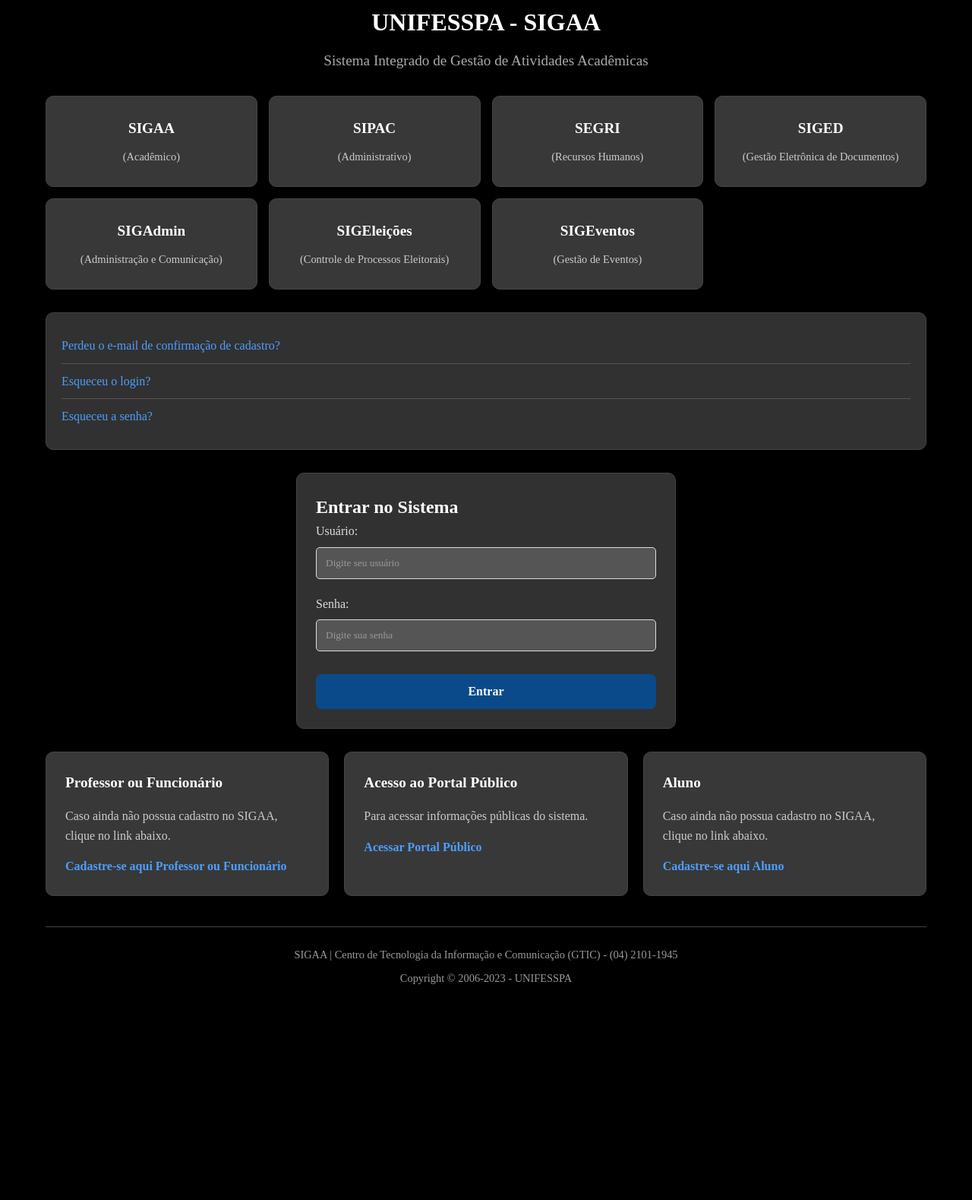
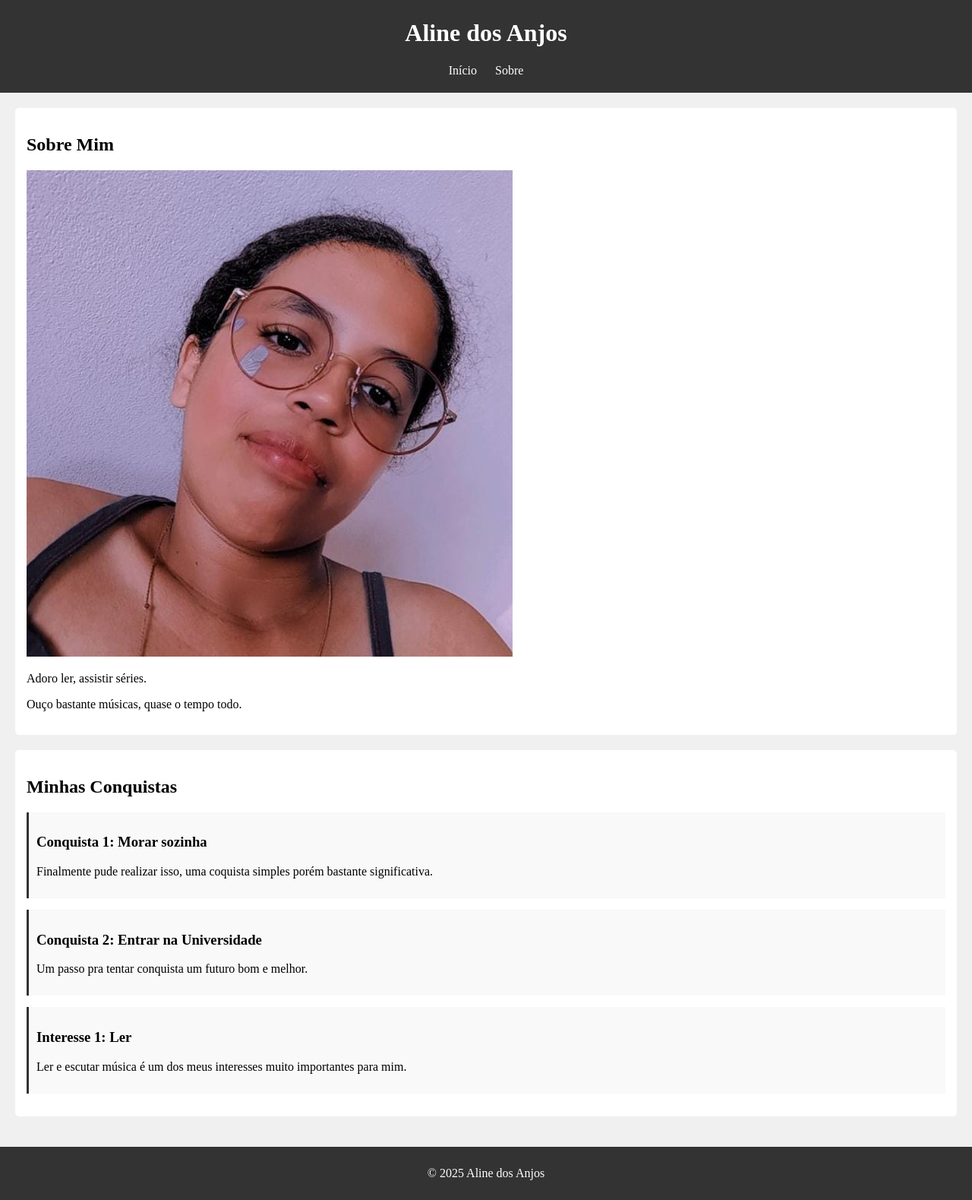
Before and after one commit to Aline-dos-Anjos/OFICINA-DE-DESENVOLVIMENTO-WEB, a plain HTML site: page index.html in a window 1280 px wide. Shown: the part 16-1595 px from the top of the page at 76% size. Before the commit the page ends 1368 px from the top, so only its background shows below. Drawn offline with Linux system fonts and the light colour scheme.

Commit message:
index.html, style.css, foto-perfil aula 02

```diff
--- a/index.html
+++ b/index.html
@@ -2,93 +2,60 @@
 <html lang="pt-BR">
 <head>
     <meta charset="UTF-8">
-    <meta name="viewport" content="width=device-width, initial-scale=1.0">
-    <title>UNIFESSPA - SIGAA</title>
+    <title>Meu Perfil</title>
     <link rel="stylesheet" href="style.css">
 </head>
 <body>
-    <div class="container">
-        <header>
-            <h1>UNIFESSPA - SIGAA</h1>
-            <h2>Sistema Integrado de Gestão de Atividades Acadêmicas</h2>
-        </header>
+    <header>
+        <h1>Aline dos Anjos</h1>
+        <nav>
+            <a href="#">Início</a>
+            <a href="#">Sobre</a>
+        </nav>
+    </header>
 
-<div class="systems-grid">
-    <div class="system-box">
-        <div class="system-name">SIGAA</div>
-        <div class="system-description">(Acadêmico)</div>
+    <main>
+        <section>
+            <h2>Sobre Mim</h2>
+            <img src="foto-perfil.jpg.jpeg" alt="Foto de Aline dos Anjos sorriso simples e de óculos">
+            <p>Adoro ler, assistir séries.</p>
+            <p>Ouço bastante músicas, quase o tempo todo.</p>
+        </section>
+
+        <section>
+            <h2>Minhas Conquistas</h2>
+
+            <article>
+                <h3>Conquista 1: Morar sozinha</h3>
+                <p>Finalmente pude realizar isso, uma coquista simples porém bastante significativa.</p>
+            </article>
+
+            <article>
+                <h3>Conquista 2: Entrar na Universidade</h3>
+                <p>Um passo pra tentar conquista um futuro bom e melhor.</p>
+            </article>
+
+            <article>
+                <h3>Interesse 1: Ler</h3>
+                <p>Ler e escutar música é um dos meus interesses muito importantes para mim.</p>
+            </article>
+        </section>
+    </main>
+
+    <footer>
+        <p>&copy; 2025 Aline dos Anjos</p>
+    </footer>
+
+    <!-- VLibras (código exatamente como no exemplo) -->
+    <div vw class="enabled">
+        <div vw-access-button class="active"></div>
+        <div vw-plugin-wrapper>
+            <div class="vw-plugin-top-wrapper"></div>
+        </div>
     </div>
-    <div class="system-box">
-        <div class="system-name">SIPAC</div>
-        <div class="system-description">(Administrativo)</div>
-    </div>
-    <div class="system-box">
-        <div class="system-name">SEGRI</div>
-        <div class="system-description">(Recursos Humanos)</div>
-    </div>
-    <div class="system-box">
-        <div class="system-name">SIGED</div>
-        <div class="system-description">(Gestão Eletrônica de Documentos)</div>
-    </div>
-    <div class="system-box">
-        <div class="system-name">SIGAdmin</div>
-        <div class="system-description">(Administração e Comunicação)</div>
-    </div>
-    <div class="system-box">
-        <div class="system-name">SIGEleições</div>
-        <div class="system-description">(Controle de Processos Eleitorais)</div>
-    </div>
-    <div class="system-box">
-        <div class="system-name">SIGEventos</div>
-        <div class="system-description">(Gestão de Eventos)</div>
-    </div>
-</div>
-
-        <div class="recovery-box">
-            <div class="recovery-item">Perdeu o e-mail de confirmação de cadastro?</div>
-            <div class="recovery-item">Esqueceu o login?</div>
-            <div class="recovery-item">Esqueceu a senha?</div>
-        </div>
-
-<div class="login-section">
-    <h2>Entrar no Sistema</h2>
-    <form>
-        <div class="form-group">
-            <label for="username">Usuário:</label>
-            <input type="text" id="username" placeholder="Digite seu usuário">
-        </div>
-        <div class="form-group">
-            <label for="password">Senha:</label>
-            <input type="password" id="password" placeholder="Digite sua senha">
-        </div>
-        <button type="submit" class="login-btn">Entrar</button>
-    </form>
-</div>
-
-        <div class="access-grid">
-            <div class="access-box professor-box">
-                <h4>Professor ou Funcionário</h4>
-                <p>Caso ainda não possua cadastro no SIGAA, clique no link abaixo.</p>
-                <a href="#">Cadastre-se aqui Professor ou Funcionário</a>
-            </div>
-
-            <div class="access-box portal-box">
-                <h4>Acesso ao Portal Público</h4>
-                <p>Para acessar informações públicas do sistema.</p>
-                <a href="#">Acessar Portal Público</a>
-            </div>
-
-            <div class="access-box aluno-box">
-                <h4>Aluno</h4>
-                <p>Caso ainda não possua cadastro no SIGAA, clique no link abaixo.</p>
-                <a href="#">Cadastre-se aqui Aluno</a>
-            </div>
-        </div>
-
-        <footer>
-            <p>SIGAA | Centro de Tecnologia da Informação e Comunicação (GTIC) - (04) 2101-1945</p>
-            <p>Copyright © 2006-2023 - UNIFESSPA</p>
-        </footer>
-    </div>
+    <script src="https://vlibras.gov.br/app/vlibras-plugin.js"></script>
+    <script>
+        new window.VLibras.Widget('https://vlibras.gov.br/app');
+    </script>
 </body>
 </html>
--- a/style.css
+++ b/style.css
@@ -1,252 +1,66 @@
-
-* {
+body {
+    background-color: #f0f0f0;
+    font-family: 'Times New Roman', Times, serif, sans-serif;
     margin: 0;
     padding: 0;
-    box-sizing: border-box;
-    font-family:'Times New Roman', Times, serif;
 }
 
-body {
-    background-color: #000;
-    color: #fff;
-    line-height: 1.6;
-    min-height: 100vh;
-    display: flex;
-    justify-content: center;
-    align-items: center;
+header {
+    background-color: #333;
+    color: white;
+    padding: 20px;
+    text-align: center;
 }
 
-.container {
-    width: 100%;
-    max-width: 1200px;
+h1 {
+    color: white;
+}
+
+nav a {
+    color: white;
+    margin: 0 10px;
+    text-decoration: none;
+}
+
+main {
     padding: 20px;
 }
 
-header {
-    text-align: center;
-    margin-bottom: 30px;
+section {
+    margin-bottom: 20px;
+    background-color: white;
+    padding: 15px;
+    border-radius: 5px;
 }
 
-header h1 {
-    font-size: 2rem;
-    color: #fff;
-    margin-bottom: 10px;
-}
-
-header h2 {
-    font-size: 1.2rem;
-    color: #aaa;
-    font-weight: normal;
-}
-
-.systems-grid {
-    display: grid;
-    grid-template-columns: repeat(auto-fit, minmax(250px, 1fr));
-    gap: 15px;
-    margin-bottom: 30px;
-}
-
-.system-box {
-    background-color: rgba(80, 80, 80, 0.7);
-    padding: 15px 20px;
-    border-radius: 10px;
-    text-align: center;
-    backdrop-filter: blur(8px);
-    border: 1px solid #444;
-    transition: transform 0.3s, background-color 0.3s;
-    display: flex;
-    flex-direction: column;
-    justify-content: center;
-    align-items: center;
-    min-height: 120px;
-}
-.system-name {
-    font-size: 1.2rem;
-    font-weight: bold;
-    margin-bottom: 5px;
-    color: #fff;
-}
-
-.system-description {
-    font-size: 0.9rem;
-    color: #ccc;
-    margin-top: 5px;
-}
-
-.system-box:hover {
-    background-color: rgba(100, 100, 100, 0.7);
-    transform: translateY(-3px);
-}
-
-.recovery-box {
-    background-color: rgba(70, 70, 70, 0.7);
-    padding: 20px;
-    border-radius: 10px;
-    margin-bottom: 30px;
-    backdrop-filter: blur(8px);
-    border: 1px solid #444;
-}
-
-.recovery-item {
-    padding: 10px 0;
-    border-bottom: 1px solid #555;
-    color: #4d9eff;
-}
-
-.recovery-item:last-child {
-    border-bottom: none;
-}
-
-.login-section {
-    background-color: rgba(70, 70, 70, 0.7);
-    padding: 25px;
-    border-radius: 10px;
-    margin-bottom: 30px;
-    backdrop-filter: blur(8px);
-    border: 1px solid #444;
-    max-width: 500px;
-    margin-left: auto;
-    margin-right: auto;
-}
-
-.login-section h3 {
-    color: #fff;
-    margin-bottom: 20px;
-    text-align: center;
-    font-size: 1.4rem;
-}
-
-.form-group {
-    margin-bottom: 20px;
-}
-
-.form-group label {
-    display: block;
-    margin-bottom: 8px;
-    color: #ddd;
-    font-weight: 500;
-}
-
-.form-group input {
-    width: 100%;
-    padding: 12px;
-    border: 1px solid #ddd;
-    border-radius: 5px;
-    background-color:#555;
-    color: #333;
-}
-
-.form-group input::placeholder {
-    color: #999;
-    opacity: 1;
-}
-
-.login-btn {
-    width: 100%;
-    padding: 14px;
-    background-color: rgba(0, 80, 160, 0.8);
-    color: white;
-    border: none;
-    border-radius: 8px;
-    font-size: 1rem;
-    font-weight: bold;
-    cursor: pointer;
-    transition: background-color 0.3s;
-    margin-top: 10px;
-}
-
-.login-btn:hover {
-    background-color: rgba(0, 100, 200, 0.9);
-}
-
-.access-grid {
-    display: grid;
-    grid-template-columns: repeat(auto-fit, minmax(300px, 1fr));
-    gap: 20px;
-    margin-bottom: 40px;
-}
-
-.access-box {
-    background-color: rgba(80, 80, 80, 0.7);
-    padding: 25px;
-    border-radius: 10px;
-    backdrop-filter: blur(8px);
-    border: 1px solid #444;
-    transition: transform 0.3s;
-}
-
-.access-box:hover {
-    transform: translateY(-5px);
-}
-
-.access-box h4 {
-    color: #fff;
+article {
     margin-bottom: 15px;
-    font-size: 1.2rem;
-}
-
-.access-box p {
-    color: #ccc;
-    margin-bottom: 15px;
-}
-
-.access-box a {
-    color: #4d9eff;
-    text-decoration: none;
-    font-weight: bold;
-    transition: color 0.3s;
-}
-
-.access-box a:hover {
-    color: #7ab4ff;
-    text-decoration: underline;
+    padding: 10px;
+    background-color: #f9f9f9;
+    border-left: 3px solid #333;
 }
 
 footer {
+    background-color: #333;
+    color: white;
     text-align: center;
-    padding: 25px;
-    color: #999;
-    font-size: 0.9rem;
-    border-top: 1px solid #444;
-    margin-top: 30px;
+    padding: 10px;
 }
 
-footer p {
-    margin-bottom: 8px;
-}
-
-@media (max-width: 768px) {
-    header h1 {
-        font-size: 1.6rem;
-    }
-
-    header h2 {
-        font-size: 1rem;
-    }
-
-    .systems-grid {
-        grid-template-columns: repeat(auto-fit, minmax(200px, 1fr));
-    }
-
-    .access-grid {
-        grid-template-columns: 1fr;
-    }
-
-    .login-section {
-        padding: 20px;
+img {
+    max-width: 100%;
+    img {
+        width: 200px; /* tamanho fixo */
+        height: 200px;
+        border-radius: 50%; /* faz a foto ficar redonda */
+        display: block; /* centraliza a imagem */
+        margin: 10px auto; /* espaçamento */
+        border: 3px solid #333; /* borda opcional */
     }
 }
 
-@media (max-width: 480px) {
-    header h1 {
-        font-size: 1.4rem;
-    }
-
-    .system-box, .access-box {
-        padding: 15px;
-    }
-
-    .recovery-item {
-        font-size: 0.9rem;
+@media (max-width: 600px) {
+    body {
+        font-size: 14px;
     }
 }
```
Also changed, not shown: foto-perfil.jpg.jpeg (added).
